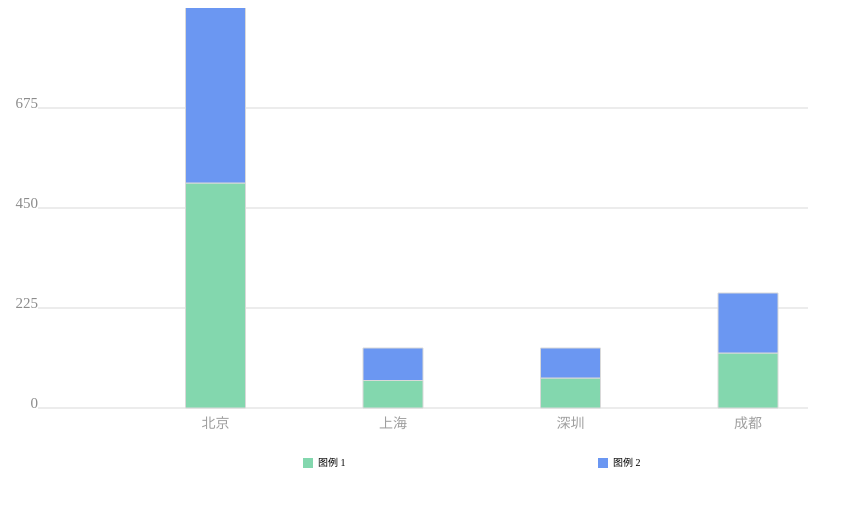
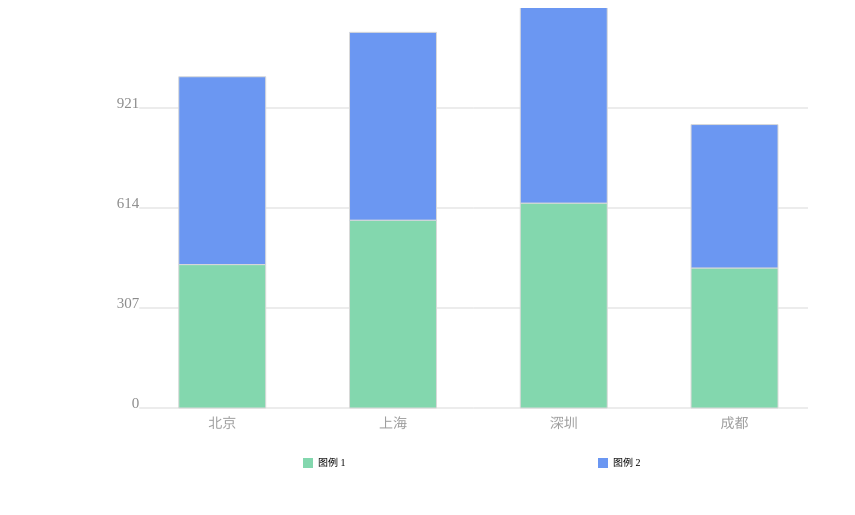
Before and after one commit to jokerComeBack/ss_chart, a plain HTML site: page index.html in a window 1280 px wide. Shown: the whole page, without its empty margins (0-855 px from the left). Drawn offline with Linux system fonts and the light colour scheme.

Commit message:
宽度计算优化

```diff
--- a/index.html
+++ b/index.html
@@ -57,7 +57,11 @@
       <!-- <div id='container'></div> -->
     </div>
 <script>
-const colorArr = [{ dark: 'rgba(131, 215, 174, 1)', light: 'rgba(131, 215, 174, 0.4)' }, { dark: 'rgba(107, 151, 242, 1)', light: 'rgba(107, 151, 242, 0.4)' }];
+const colorArr = [
+  { dark: 'rgba(131, 215, 174, 1)', light: 'rgba(131, 215, 174, 0.4)' },
+  { dark: 'rgba(107, 151, 242, 1)', light: 'rgba(107, 151, 242, 0.4)' },
+  { dark: '#687795', light: '#cfd4dd' }
+];
 
 class SSCanvas {
   constructor(props) {
@@ -71,10 +75,12 @@ class SSCanvas {
     this.width = width;
     this.height = height;
     this.colors = colors;
-    this.cylinderWidth = 60; //定义柱状图宽度
+    this.cylinderWidth = 60; //定义柱状图宽度初始值
     this.legendWidth = 10;
     this.legendHeight = 10;
     this.paddingBottom = 100;
+    this.paddingTop = 100;
+    this.maxRate = 1.1;
     this.totalPath = [];
     this.legendPath = [];
 	  const container = document.createElement('div');
@@ -126,7 +132,7 @@ class SSCanvas {
 	// 计算 Y 轴最大的数字
 	this.maxData = this.data.reduce((total, current)=>{
 		let currentData = eval(current.map(item=>item.data).join('+'))
-		let maxData = Math.max(currentData, total);
+		let maxData = Math.max(currentData, total) * this.maxRate;
 		return maxData;
 	}, 0)
 	// 计算 Y 轴的缩放比例
@@ -139,50 +145,13 @@ class SSCanvas {
 		return item.map(innerItem=>{
 			return {
 				...innerItem,
+        originData: innerItem.data,
 				data: innerItem.data * scaleY
 			}
 		})
 	})
     this.legend = this.data[0];
-  }
-
-  render() {
-    this.cols = (this.width - this.cylinderWidth - 30) / this.data.length;//逐个柱子占位宽度和间距共90
-    this.ctx = this._canvas.getContext('2d');
-    this.paint()
-    this._canvas.addEventListener('click', (e) => {
-      const ctx = this.ctx;
-      let clickItem = '';
-      ctx.clearRect(0, 0, this.width, this.height);
-      this.legendPath.forEach(item => {
-        const isInRect = this.getPointLocation(item.path, e)
-        if (isInRect) {
-          clickItem = item;
-        }
-      });
-      this.paint({clickItem, e})
-
-    });
-    this._canvas.addEventListener('mousemove', (e) => {
-      const ctx = this.ctx;
-      let hoverRectItem = {};
-      let hoverLegendStyle = 'default';
-      ctx.clearRect(0, 0, this.width, this.height);
-      this.totalPath.forEach(item => {
-        const isInRect = this.getPointLocation(item.path, e)
-        if (isInRect) {
-          hoverRectItem = item;
-        }
-      });
-      this.legendPath.forEach(item => {
-        const isInRect = this.getPointLocation(item.path, e)
-        if (isInRect) {
-          hoverLegendStyle = 'pointer';
-        }
-      });
-      this._canvas.style.cursor = hoverLegendStyle;
-      this.paint({e, hoverRectItem})
-    });
+    this.cylinderWidth = (this.width - 30) / (this.data.length * 2 - 1)
   }
 
   getPointLocation(path, e){
@@ -201,11 +170,12 @@ class SSCanvas {
         location,
         color,
         type,
-        data
+        data,
+        originData
       } = hoverRectItem
       document.getElementById('location').innerHTML = location;
       document.getElementById('type').innerHTML = type;
-      document.getElementById('data').innerHTML = data;
+      document.getElementById('data').innerHTML = originData;
       document.getElementById('icon').style.background = color;
       tooltip.style.visibility = 'visible';
       tooltip.style.top = e.clientY + 'px'
@@ -238,7 +208,10 @@ class SSCanvas {
     }
   }
   drawRects({ hoverRectItem = {}, clickItem = {} }) {
-    const { data, cols, cylinderWidth } = this;
+    const { data } = this;
+    const cylinderWidth = (this.width - 60 - this.paddingLeft) / (data.length * 2 - 1);
+    const cols = (this.width - cylinderWidth - 30) / data.length ; //逐个柱子占位宽度和间距共90
+
     const { type: hoverType } = hoverRectItem;
     const ctx = this._canvas.getContext('2d');
     for (let i = 0; i < data.length; i++) {
@@ -293,13 +266,14 @@ class SSCanvas {
     const ctx = this._canvas.getContext('2d');
     // 算出 Y轴的区间高
     const rowHeight = Math.floor((this.height - this.paddingBottom) / rows);
-    const scaleInterval = Math.floor((this.maxData - this.paddingBottom) / rows);
+    const scaleInterval = Math.floor((this.maxData / this.maxRate - this.paddingBottom) / rows);
 	// 计算 y 轴文案的最大宽度
     for (let i = 0; i < rows; i++) {
       ctx.beginPath();
 	    ctx.font = '15px scans-serif';
       ctx.fillStyle = '#8c8c8c';
 	    const maxYWidth = ctx.measureText(this.maxData);
+      this.paddingLeft = maxYWidth.width;
       const colsNo = ctx.measureText(i * scaleInterval);//设置好字体才能计算字体宽度
       ctx.fillText(i * scaleInterval, maxYWidth.width - colsNo.width, this._canvas.height - i * rowHeight - this.paddingBottom);
       //绘制行
@@ -318,12 +292,49 @@ class SSCanvas {
       this.drawTooltip(e, hoverRectItem)
     }
   }
+  render() {
+    this.ctx = this._canvas.getContext('2d');
+    this.paint()
+    this._canvas.addEventListener('click', (e) => {
+      const ctx = this.ctx;
+      let clickItem = '';
+      ctx.clearRect(0, 0, this.width, this.height);
+      this.legendPath.forEach(item => {
+        const isInRect = this.getPointLocation(item.path, e)
+        if (isInRect) {
+          clickItem = item;
+        }
+      });
+      this.paint({clickItem, e})
+
+    });
+    this._canvas.addEventListener('mousemove', (e) => {
+      const ctx = this.ctx;
+      let hoverRectItem = {};
+      let hoverLegendStyle = 'default';
+      ctx.clearRect(0, 0, this.width, this.height);
+      this.totalPath.forEach(item => {
+        const isInRect = this.getPointLocation(item.path, e)
+        if (isInRect) {
+          hoverRectItem = item;
+        }
+      });
+      this.legendPath.forEach(item => {
+        const isInRect = this.getPointLocation(item.path, e)
+        if (isInRect) {
+          hoverLegendStyle = 'pointer';
+        }
+      });
+      this._canvas.style.cursor = hoverLegendStyle;
+      this.paint({e, hoverRectItem})
+    });
+  }
 }
 
 const data = [
   {
     location: '北京',
-    data: 450,
+    data: 420,
     type: '图例 1'
   },
   {
@@ -333,32 +344,32 @@ const data = [
   },
   {
     location: '上海',
-    data: 55,
+    data: 550,
     type: '图例 1'
   },
   {
     location: '上海',
-    data: 65,
+    data: 550,
     type: '图例 2'
   },
   {
     location: '深圳',
-    data: 60,
+    data: 600,
     type: '图例 1'
   },
   {
     location: '深圳',
-    data: 60,
+    data: 600,
     type: '图例 2'
   },
   {
     location: '成都',
-    data: 110,
+    data: 410,
     type: '图例 1'
   },
   {
     location: '成都',
-    data: 120,
+    data: 420,
     type: '图例 2'
   }
 ];
```
